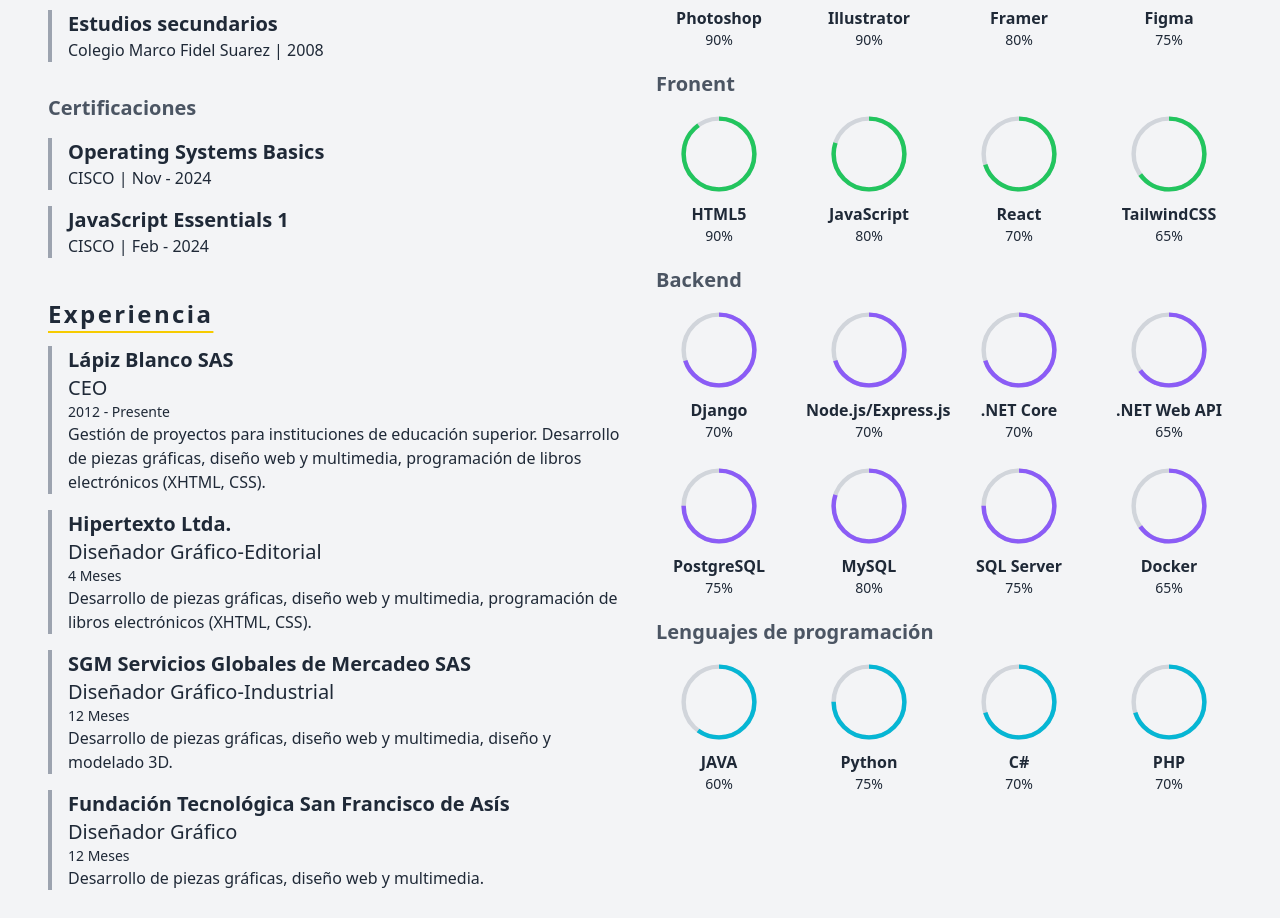
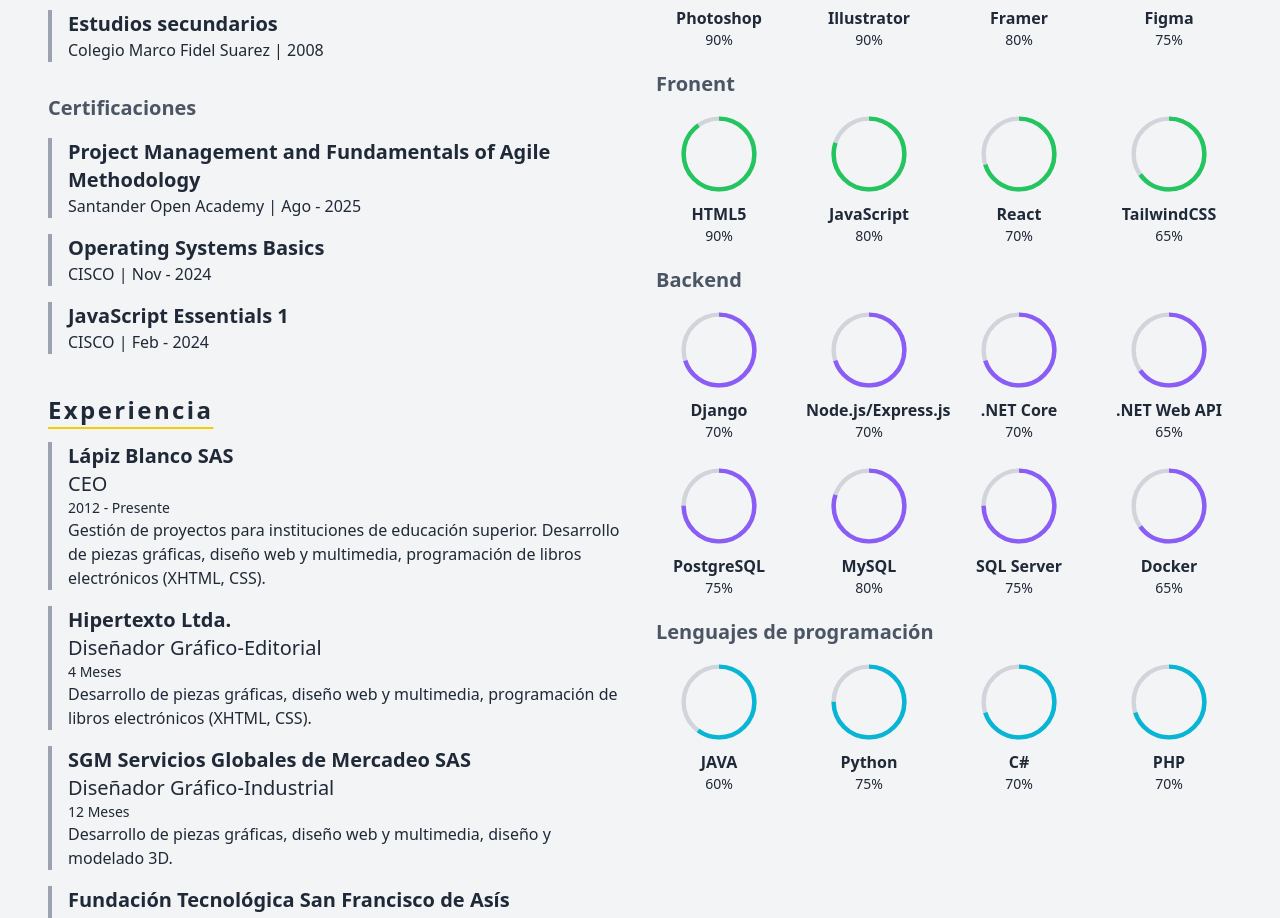
Before and after one commit to EngCamilo/cv-camilo, a React (Vite) app: page / in a window 1280 px wide. Shown: the part 1140-2058 px from the top of the page. Built offline with nearby package versions, Linux system fonts and the light colour scheme.

Commit message:
Actualización certificaciones

```diff
--- a/src/components/Education.jsx
+++ b/src/components/Education.jsx
@@ -10,6 +10,7 @@ export default function Education() {
     { major: t('estudios_secundarios'), university: 'Colegio Marco Fidel Suarez', years: '2008' },
   ];
   const itemscert = [
+    { major: 'Project Management and Fundamentals of Agile Methodology', university: 'Santander Open Academy', years: 'Ago - 2025' },
     { major: 'Operating Systems Basics', university: 'CISCO', years: 'Nov - 2024' },
     { major: 'JavaScript Essentials 1', university: 'CISCO', years: 'Feb - 2024' },
   ];
```
